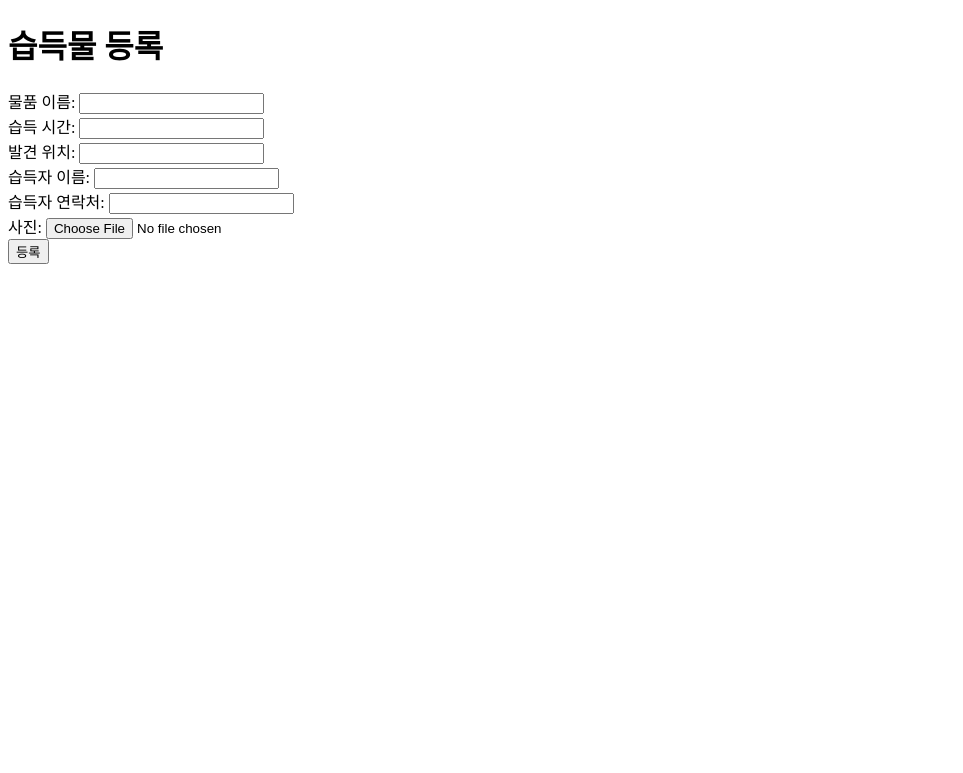
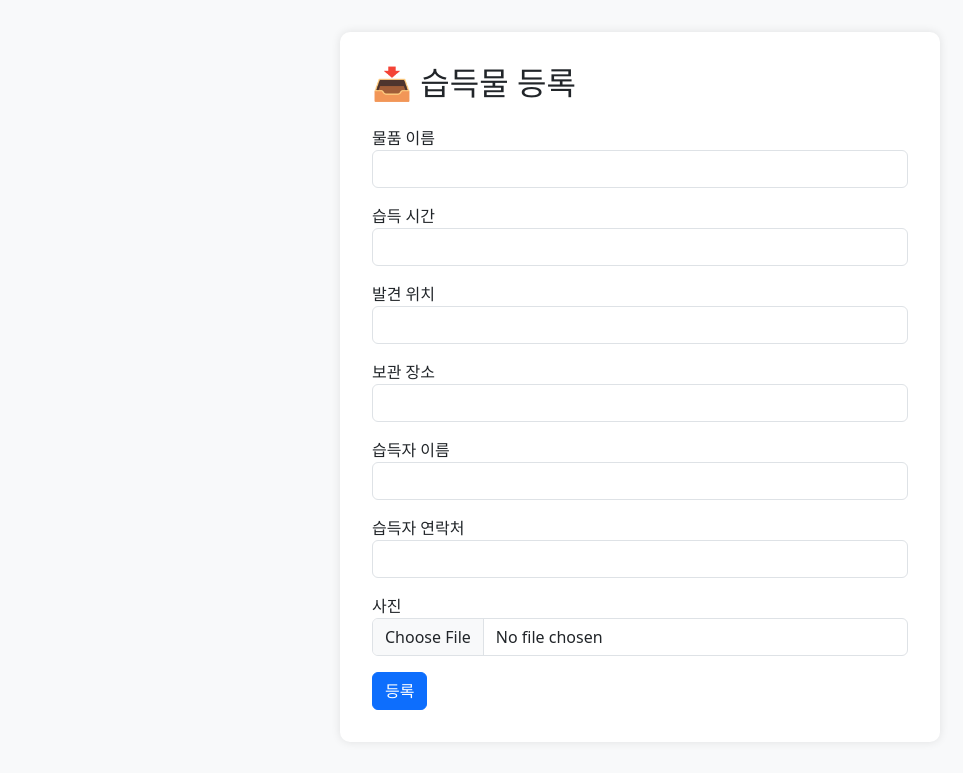
Before and after one commit to yoonsw0316/lost-and-found, a Flask app: page /add in a window 1280 px wide. Shown: the top 773 px of the page, without its empty margins (0-963 px from the left). Run offline with Flask 3, Linux system fonts and the light colour scheme.

Commit message:
프로젝트 초기 커밋 또는 변경사항 커밋

```diff
--- a/app.py
+++ b/app.py
@@ -28,6 +28,7 @@ class FoundItem(db.Model):
     id = db.Column(db.Integer, primary_key=True)
     item_name = db.Column(db.String(100), nullable=False)
     item_location = db.Column(db.String(100), nullable=False)
+    storage_location = db.Column(db.String(100), nullable=False)
     found_by_name = db.Column(db.String(100), nullable=False)
     found_by_contact = db.Column(db.String(100), nullable=False)
     acquisition_time = db.Column(db.String(100), nullable=False)
@@ -44,7 +45,8 @@ def index():
     if query:
         items = FoundItem.query.filter(
             (FoundItem.item_name.contains(query)) |
-            (FoundItem.item_location.contains(query))
+            (FoundItem.item_location.contains(query)) |
+            (FoundItem.storage_location.contains(query))  # 검색 대상에 포함
         ).all()
     else:
         items = FoundItem.query.all()
@@ -58,6 +60,7 @@ def add_item():
         item_name = request.form['item_name']
         acquisition_time = request.form['acquisition_time']
         item_location = request.form['item_location']
+        storage_location = request.form['storage_location']
         found_by_name = request.form['found_by_name']
         found_by_contact = request.form['found_by_contact']
         file = request.files.get('item_photo')
@@ -71,6 +74,7 @@ def add_item():
             item_name=item_name,
             acquisition_time=acquisition_time,
             item_location=item_location,
+            storage_location=storage_location,
             found_by_name=found_by_name,
             found_by_contact=found_by_contact,
             photo_filename=photo_filename
--- a/templates/add.html
+++ b/templates/add.html
@@ -1,16 +1,61 @@
 <!DOCTYPE html>
 <html>
-<head><title>습득물 등록</title></head>
+<head>
+  <title>습득물 등록</title>
+  <!-- Bootstrap CDN (선택 사항) -->
+  <link href="https://cdn.jsdelivr.net/npm/bootstrap@5.3.0/dist/css/bootstrap.min.css" rel="stylesheet">
+  <style>
+    body {
+      background-color: #f8f9fa;
+      padding: 2rem;
+    }
+    .form-container {
+      max-width: 600px;
+      margin: auto;
+      background-color: white;
+      padding: 2rem;
+      border-radius: 10px;
+      box-shadow: 0 0 10px rgba(0,0,0,0.1);
+    }
+    .form-group {
+      margin-bottom: 1rem;
+    }
+  </style>
+</head>
 <body>
-  <h1>습득물 등록</h1>
-  <form method="post" enctype="multipart/form-data">
-    물품 이름: <input type="text" name="item_name"><br>
-    습득 시간: <input type="text" name="acquisition_time"><br>
-    발견 위치: <input type="text" name="item_location"><br>
-    습득자 이름: <input type="text" name="found_by_name"><br>
-    습득자 연락처: <input type="text" name="found_by_contact"><br>
-    사진: <input type="file" name="item_photo"><br>
-    <input type="submit" value="등록">
-  </form>
+  <div class="form-container">
+    <h2 class="mb-4">📥 습득물 등록</h2>
+    <form method="post" enctype="multipart/form-data">
+      <div class="form-group">
+        <label>물품 이름</label>
+        <input type="text" name="item_name" class="form-control" required>
+      </div>
+      <div class="form-group">
+        <label>습득 시간</label>
+        <input type="text" name="acquisition_time" class="form-control" required>
+      </div>
+      <div class="form-group">
+        <label>발견 위치</label>
+        <input type="text" name="item_location" class="form-control" required>
+      </div>
+      <div class="form-group">
+        <label>보관 장소</label>
+        <input type="text" name="storage_location" class="form-control" required>
+      </div>
+      <div class="form-group">
+        <label>습득자 이름</label>
+        <input type="text" name="found_by_name" class="form-control" required>
+      </div>
+      <div class="form-group">
+        <label>습득자 연락처</label>
+        <input type="text" name="found_by_contact" class="form-control" required>
+      </div>
+      <div class="form-group">
+        <label>사진</label>
+        <input type="file" name="item_photo" class="form-control">
+      </div>
+      <button type="submit" class="btn btn-primary">등록</button>
+    </form>
+  </div>
 </body>
 </html>
```
